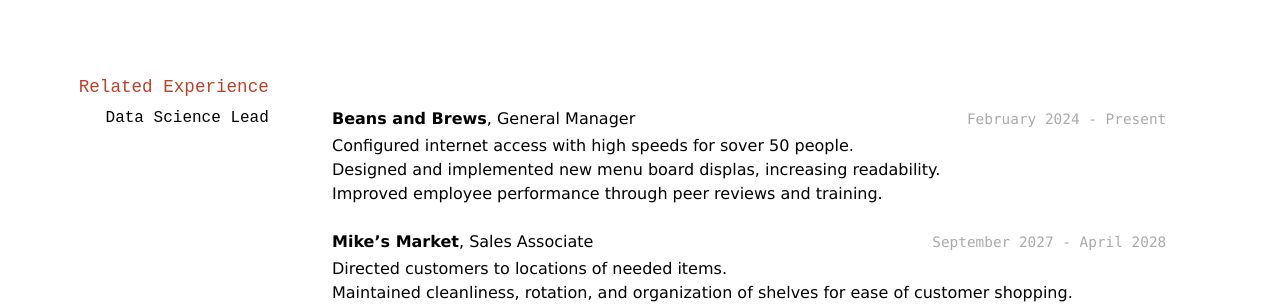
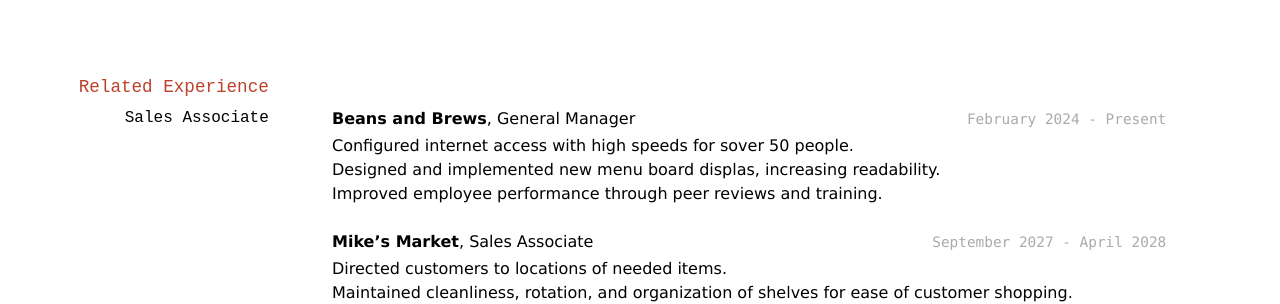
Before and after one commit to jenkinsJustin/Jenkins-Resume, a Jekyll site: the page built from docs/index.md, in a window 1280 px wide. Shown: the part 258-562 px from the top of the page. Built offline with Jekyll 4.4.1, drawn with Linux system fonts in a browser that asks for light colours.

Commit message:
Update index.md

```diff
--- a/docs/index.md
+++ b/docs/index.md
@@ -19,7 +19,7 @@ __Brigham Young University - Idaho__, Rexburg, ID
 
 ## Related Experience
 
-### Data Science Lead
+### Sales Associate
 
 `February 2024 - Present`
 __Beans and Brews__, General Manager
```
